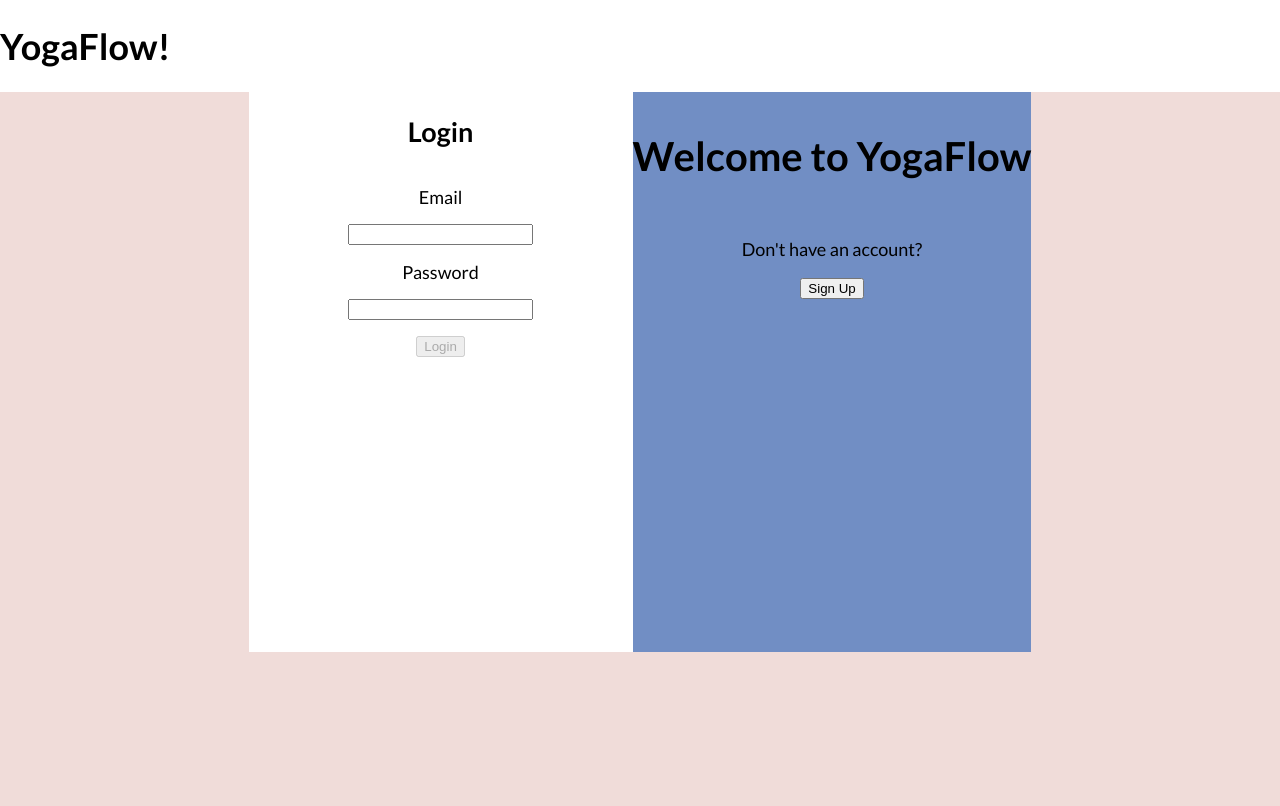
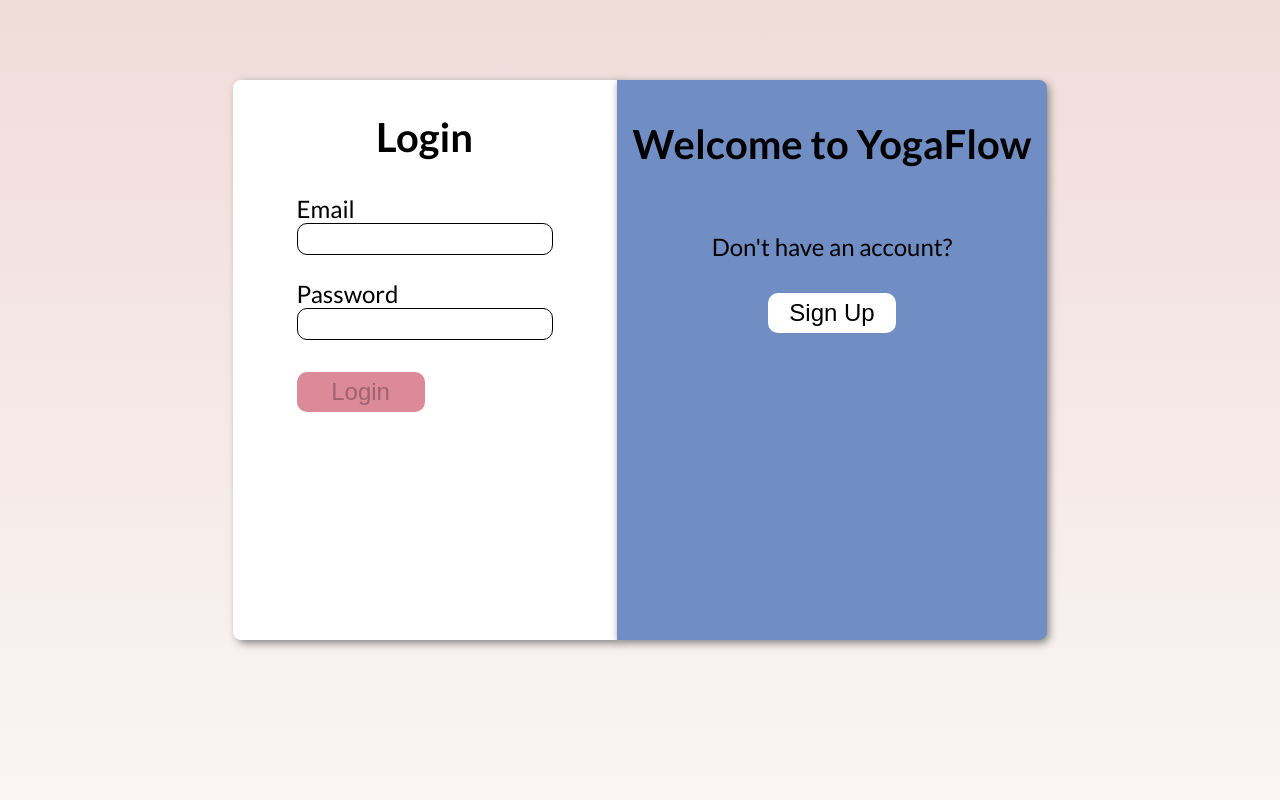
Before and after one commit to reneemes/yoga-flow-fe, an Angular app: page / in a window 1280 px wide. Shown: the top 806 px of the page. Built offline with nearby package versions, Linux system fonts and the light colour scheme.

Commit message:
Feat: styling of the login component

```diff
--- a/src/app/app.component.ts
+++ b/src/app/app.component.ts
@@ -6,8 +6,6 @@ import { HeaderComponent } from './components/header/header.component';
   selector: 'app-root',
   imports: [RouterOutlet, HeaderComponent],
   template: `
-    <h1>{{title}}!</h1>
-
     <router-outlet />
   `,
   styles: [],
--- a/src/app/login/login.component.scss
+++ b/src/app/login/login.component.scss
@@ -1,13 +1,12 @@
-* {
-  // border: 1px solid orange;
-}
-
 .login {
   display: flex;
   justify-content: center;
   width: 100vw;
   height: 100vh;
-  background-color: #f0dcd9;
+  background: -moz-linear-gradient(top, #F0DCD9 0%, #FAF5F4 100%);
+  background: -webkit-linear-gradient(top, #F0DCD9 0%, #FAF5F4 100%);
+  background: linear-gradient(to bottom, #F0DCD9 0%, #FAF5F4 100%);
+  // background-color: #f0dcd9;
 }
 
 .left-side {
@@ -16,18 +15,55 @@
   flex-direction: column;
   align-items: center;
   height: 70vh;
+  margin-top: 10vh;
+  border-radius: 8px 0 0 8px;
+  // box-shadow: 20px 20px 50px 10px pink inset;
+  box-shadow: 4px 3px 8px gray;
 
   div {
     display: flex;
     flex-direction: column;
-    align-items: center;
+    padding-left: 5vw;
+    align-items: flex-start;
     width: 30vw;
   }
 
-  label,
+  label {
+    margin: 0;
+    font-size: 3vh;
+  }
+
+  input {
+    border: 1px solid black;
+    padding-left: 1vw;
+    font-size: 2vh;
+    margin-bottom: 3vh;
+    height: 4vh;
+    width: 20vw;
+  }
+
+  input,
   button {
-    margin: 2vh;
+    border-radius: 10px;
   }
+
+  button {
+    border: none;
+    background-color: #dc8998;
+    font-size: 3vh;
+    height: 5vh;
+    width: 10vw;
+    margin-top: 1vh;
+  }
+}
+
+h2,
+h3 {
+  font-size: 5vh;
+}
+
+button {
+  cursor: pointer;
 }
 
 .right-side {
@@ -36,8 +72,25 @@
   flex-direction: column;
   align-items: center;
   height: 70vh;
+  margin-top: 10vh;
+  border-radius: 0 8px 8px 0;
+  box-shadow: 2px 3px 8px gray;
 
   h3 {
-    font-size: 5vh;
+    padding: 0 2vh;
+  }
+
+  p {
+    font-size: x-large;
+  }
+
+  button {
+    border: none;
+    border-radius: 10px;
+    background-color: white;
+    font-size: 3vh;
+    height: 5vh;
+    width: 10vw;
+    margin-top: 1vh;
   }
 }
```
